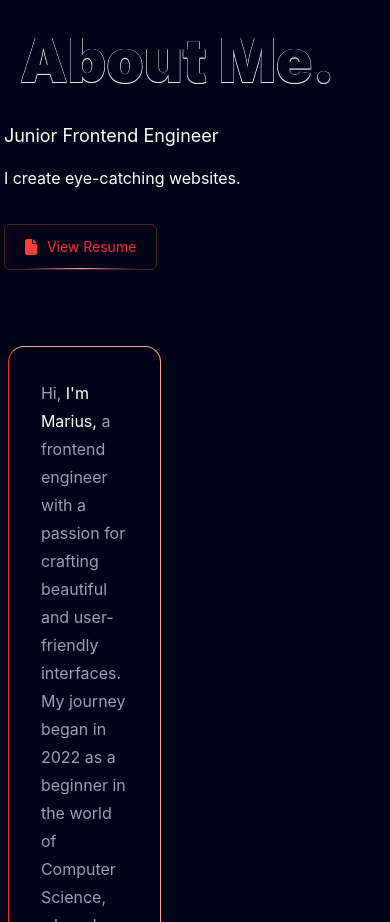
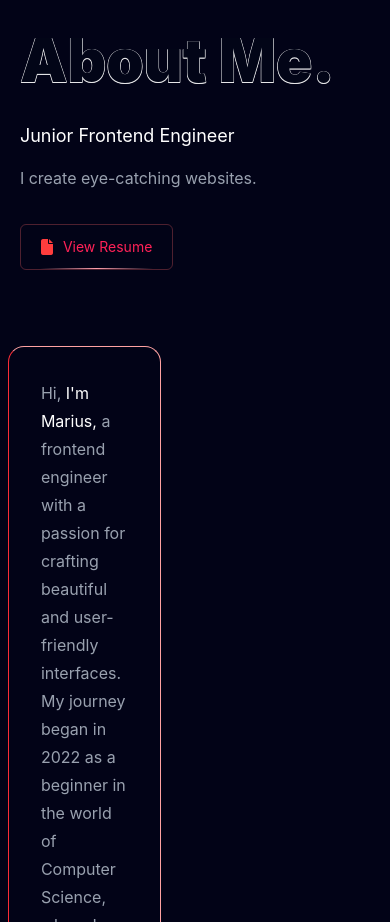
Before and after one commit to Marius-Diran/Portfolio-V2, a website: page src/index.html in a window 390 px wide. Shown: the part 860-1782 px from the top of the page. Drawn offline with Linux system fonts and the light colour scheme.

Commit message:
Mobile View

```diff
--- a/src/index.html
+++ b/src/index.html
@@ -43,12 +43,12 @@
           <div class="aboutme-flex flex max-sm:block">
             <div class="about-left w-[30%] ml-[15vw] mt-[15vh] max-sm:w-[98%] max-sm:ml-0">
               <h2 class="w-6 text-6xl font-black opacity-90 text-stroke-white mb-8 max-sm:w-[100%] max-sm:px-4">About Me.</h2>
-              <h4 class="text-lg mb-4">Junior Frontend Engineer</h4>
-              <p class="mb-[4vh]">I create eye-catching websites.</p>
+              <h4 class="text-lg mb-4 max-sm:px-4">Junior Frontend Engineer</h4>
+              <p class="mb-[4vh] text-gray-400 max-sm:px-4">I create eye-catching websites.</p>
 
-              <button class="relative flex items-center border-[0.1px] border-solid border-red-400/30 rounded-md py-3 px-5 overflow-hidden cursor-pointer hover:border-red-400/75">
+              <button class="relative flex items-center border-[0.1px] border-solid border-red-400/30 rounded-md py-3 px-5 overflow-hidden cursor-pointer hover:border-red-400/75 max-sm:ml-4">
                 <i class="fa-solid fa-file mr-2.5" style="color: #ff3d3d;"></i>
-                <p class="text-sm text-red-500">View Resume</p>
+                <p class="text-sm text-rose-500">View Resume</p>
                 <span class="absolute inset-x-0 h-0.5 -bottom-[1px] bg-gradient-to-r w-3/4 mx-auto from-transparent via-rose-300 to-transparent"></span>
               </button>
             </div>
```
Also changed, not shown: src/output.css.
